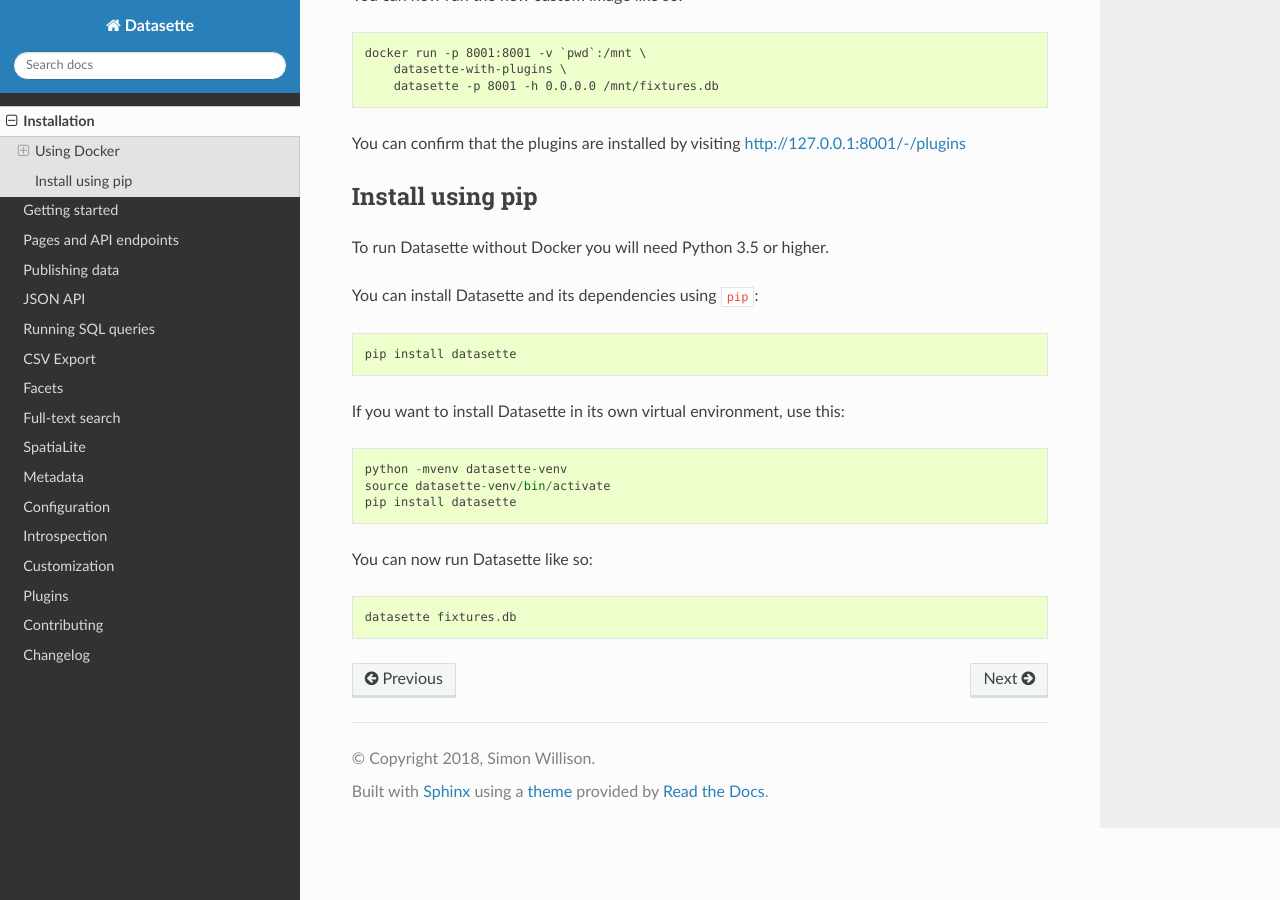
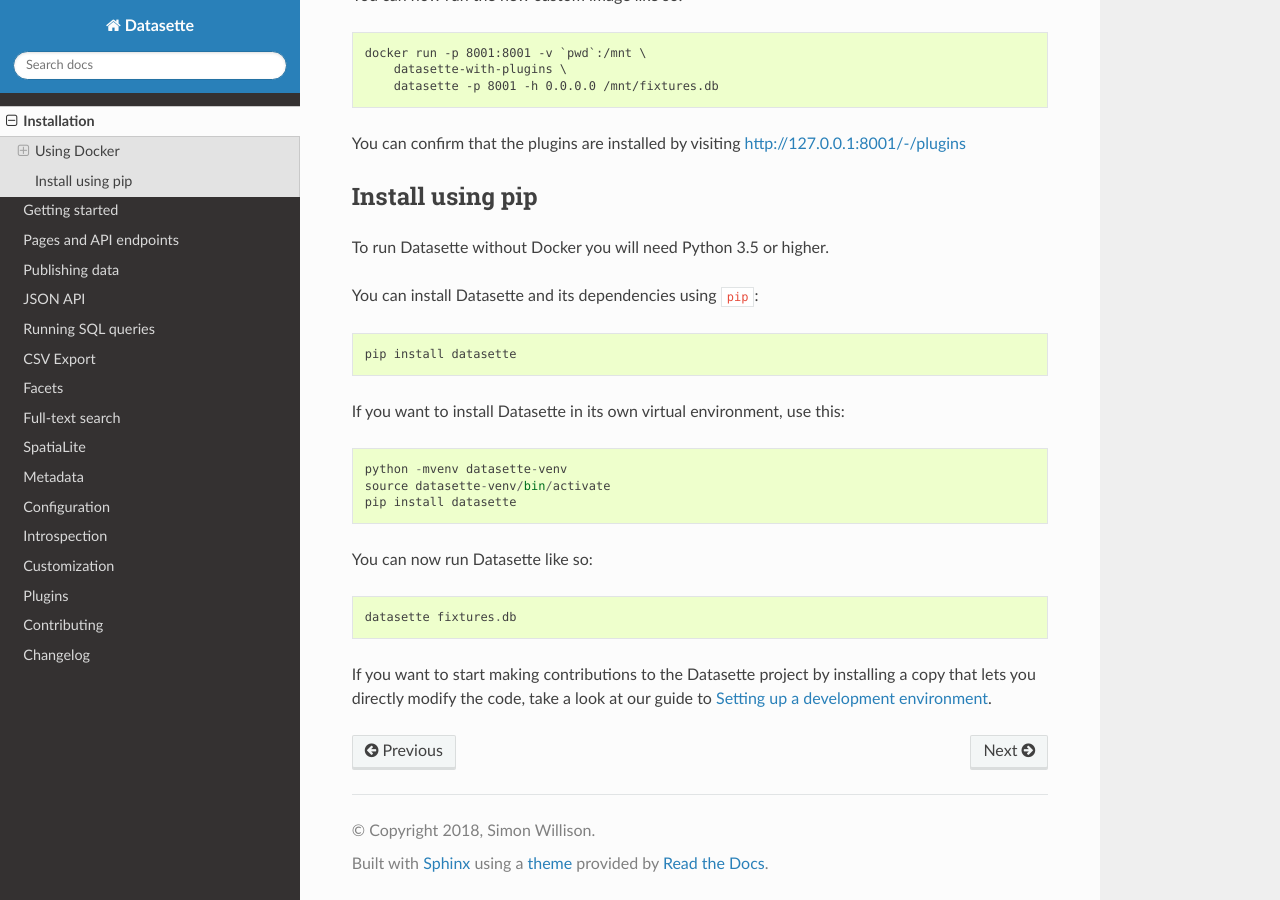
Before and after one commit to simonw/datasette, a Sphinx documentation site: the page built from docs/installation.rst, in a window 1280 px wide and 900 px high, scrolled down 1271 px. Built offline with Sphinx 7.4.7 and the Read the Docs theme 2.0.0, drawn with Linux system fonts in a browser that asks for light colours.

Commit message:
Link to dev environment instructions from installation guide

```diff
--- a/docs/contributing.rst
+++ b/docs/contributing.rst
@@ -6,6 +6,8 @@
 Datasette is an open source project. We welcome contributions!
 
 This document describes how to contribute to Datasette core. You can also contribute to the wider Datasette ecosystem by creating new :ref:`plugins`.
+
+.. _devenvironment:
 
 Setting up a development environment
 ------------------------------------
--- a/docs/installation.rst
+++ b/docs/installation.rst
@@ -83,3 +83,5 @@
 You can now run Datasette like so::
 
     datasette fixtures.db
+
+If you want to start making contributions to the Datasette project by installing a copy that lets you directly modify the code, take a look at our guide to :ref:`devenvironment`.
```
